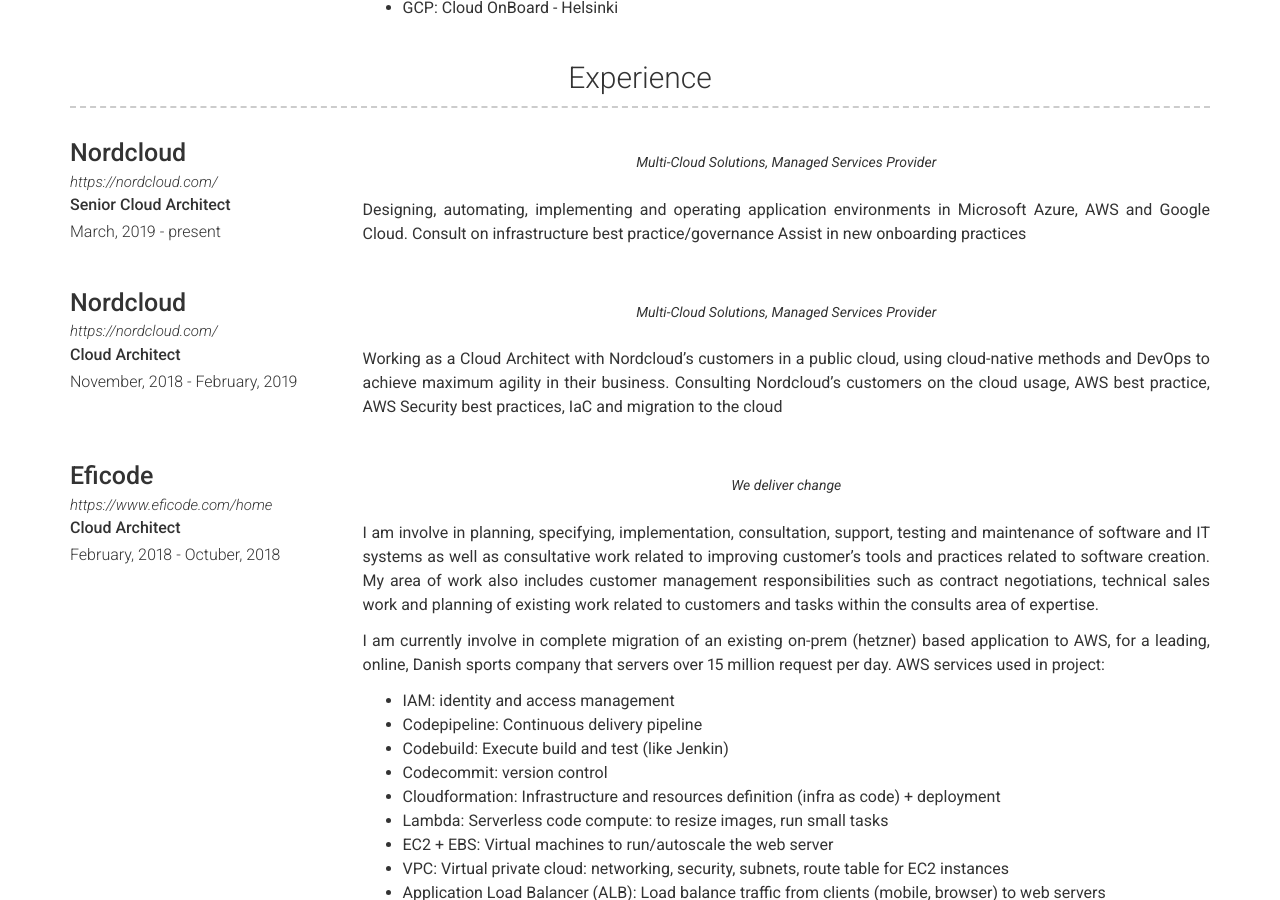
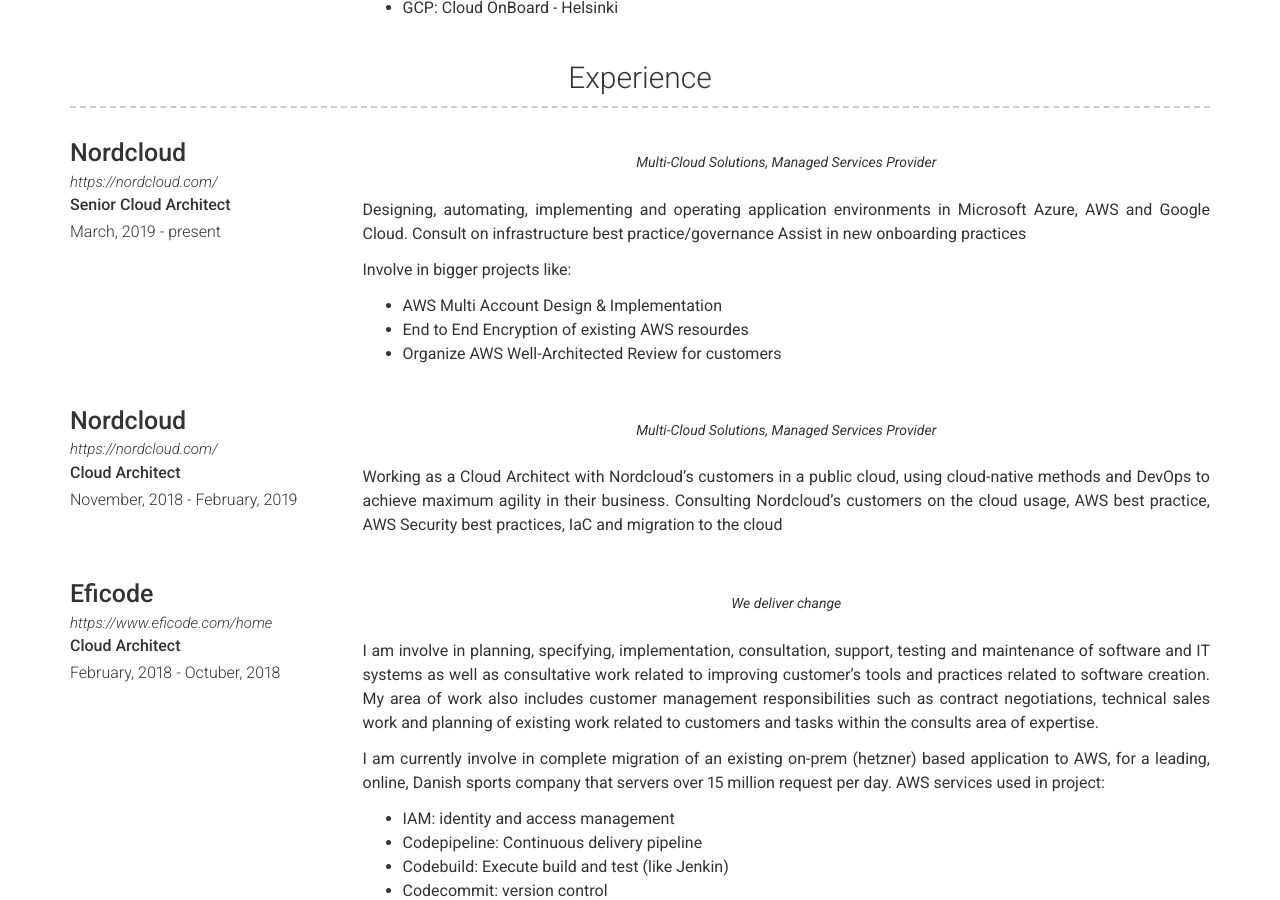
Before and after one commit to diatmpravin/diatmpravin.github.io, a Jekyll site: the page built from index.md, in a window 1280 px wide and 900 px high, scrolled down 1011 px. Built offline with Jekyll 4.4.1, drawn with Linux system fonts in a browser that asks for light colours.

Commit message:
improving experiece

```diff
--- a/_data/experience.yml
+++ b/_data/experience.yml
@@ -10,6 +10,11 @@
     Designing, automating, implementing and operating application environments in Microsoft Azure, AWS and Google Cloud.
     Consult on infrastructure best practice/governance
     Assist in new onboarding practices
+
+    Involve in bigger projects like:
+     - AWS Multi Account Design & Implementation
+     - End to End Encryption of existing AWS resourdes
+     - Organize AWS Well-Architected Review for customers
 
 
 - layout: left
```
